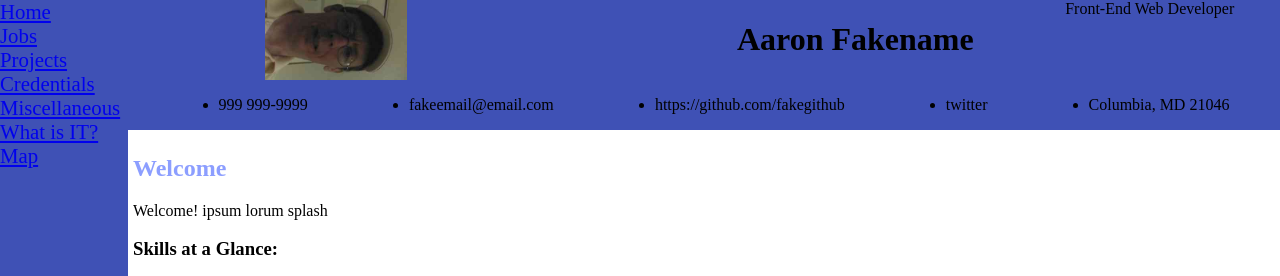
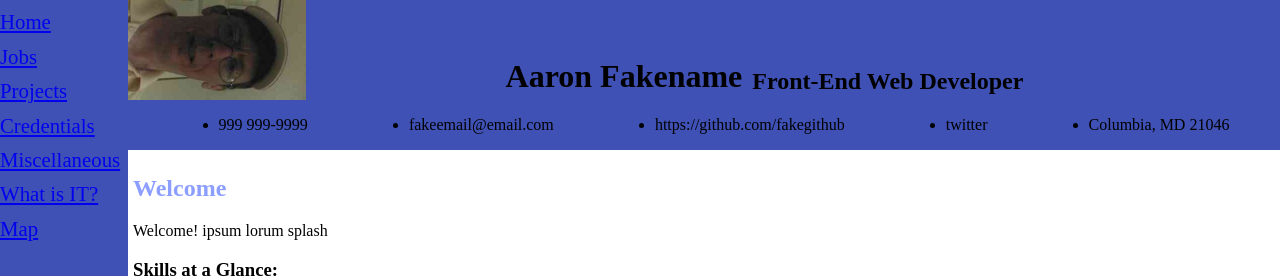
Before and after one commit to aaronbutler/ResumeBase, a website: page index.html in a window 1280 px wide. Shown: the top 276 px of the page. Drawn offline with nearby package versions, Linux system fonts and the light colour scheme; some packages are replaced by stand-ins of ours.

Commit message:
use align-items align-self in header, give space for scrollbar next to map, make circle-pack diameter larger when menu hidden, change menu links to allow room for fingers to tap

```diff
--- a/css/main.css
+++ b/css/main.css
@@ -43,7 +43,7 @@ a:visited {
 
 .menu-item {
 	font-size: 1.3em;
-	padding-left: 0px;
+	padding: 0.5em 0 0 0;
 }
 
 #hamburger svg {
@@ -63,7 +63,7 @@ a:visited {
 }
 
 .top-top-header {
-	max-width: 98%
+	max-width: 98%;
 	display: -webkit-flex;
 	display: flex;
 	flex-direction: row;
@@ -71,7 +71,22 @@ a:visited {
 	flex-wrap: wrap;
 	-webkit-flex-flow: row wrap;
 	flex-flow: row wrap;
-	justify-content: space-around;
+	align-items: center;
+	/*justify-content: space-around;*/
+}
+
+.header-name {
+	font-size: 2em;
+	font-weight: bolder;
+	padding: 5px 5px 5px 5px;
+	align-self: flex-end;
+}
+
+.header-role {
+	font-size: 1.5em;
+	font-weight: bold;
+	padding: 5px 5px 5px 5px;
+	align-self: flex-end;
 }
 
 .contacts {
@@ -190,6 +205,7 @@ section div {
 #map-div {
 	height: 400px;
 	max-height: 100%;
+	max-width: 98%;
 }
 
 footer {
--- a/css/responsive.css
+++ b/css/responsive.css
@@ -1,4 +1,4 @@
-@media only screen and (max-width: 440px) {
+@media only screen and (max-width: 600px) {
 	#hamburger svg {
 		width: 40px;
 		fill: #000;
@@ -25,6 +25,10 @@
 		flex: 1 0 75%;
 	}
 
+	.header-role {
+		font-size: 1em;
+	}
+
 	#topContacts {
 		display: none;
 	}
@@ -39,6 +43,7 @@
 @media only screen and (min-width: 800px) {
 	.biopic {
 		width: 33%;
+		min-height: 100px;
 		background-image: url("../images/biopic-small_lo.jpg");
 		background-size: contain;
 		background-repeat: no-repeat;
--- a/elements/circle-pack/circle-pack.html
+++ b/elements/circle-pack/circle-pack.html
@@ -102,7 +102,10 @@ text {
 //cut and past start
 		//console.log ("Find window size in circle-pack:" + $(window).width());
 		  	//var diameter = 960,
-		var diameter = $(window).width()-200,
+		var w = $(window).width();
+		if(w>=600) {w=w-200;}
+		//var diameter = $(window).width()-200,
+		var diameter = w;
     format = d3.format(",d");
 
 var pack = d3.layout.pack()
--- a/index.html
+++ b/index.html
@@ -21,13 +21,13 @@
 <body>
 <div id="nav-drawer" class="header1">
 	<ul class="main-menu">
-		<li><a class="menu-item" href="#homeSection">Home</a></li>
-		<li><a class="menu-item" href="#jobSection">Jobs</a></li>
-		<li><a class="menu-item" href="#projectSection">Projects</a></li>
-		<li><a class="menu-item" href="#credentialSection">Credentials</a></li>
-		<li><a class="menu-item" href="#miscellaneousSection">Miscellaneous</a></li>
-		<li><a class="menu-item" href="#itSection">What is IT?</a></li>
-		<li><a class="menu-item" href="#mapSection">Map</a></li>
+		<li class="menu-item"><a href="#homeSection">Home</a></li>
+		<li class="menu-item"><a href="#jobSection">Jobs</a></li>
+		<li class="menu-item"><a href="#projectSection">Projects</a></li>
+		<li class="menu-item"><a href="#credentialSection">Credentials</a></li>
+		<li class="menu-item"><a href="#miscellaneousSection">Miscellaneous</a></li>
+		<li class="menu-item"><a href="#itSection">What is IT?</a></li>
+		<li class="menu-item"><a href="#mapSection">Map</a></li>
 	</ul>
 </div>
 <div class="cont">
--- a/js/helper.js
+++ b/js/helper.js
@@ -12,8 +12,8 @@ Cameron Pittman
 These are HTML strings. As part of the course, you'll be using JavaScript functions
 replace the %data% placeholder text you see in them.
 */
-var HTMLheaderName = '<h1 id="name">%data%</h1>';
-var HTMLheaderRole = '<span id="role">%data%</span>';
+var HTMLheaderName = '<div id="name" class="header-name">%data%</div>';
+var HTMLheaderRole = '<div id="role" class="header-role">%data%</div>';
 
 var HTMLcontactGeneric = '<li class="flex-item generic-contact"><span class="white-text">%data%</span></li>';
 var HTMLmobile = '<li class="flex-item contact-item mobile-contact"><span class="white-text">%data%</span></li>';
--- a/js/resumeBuilder.js
+++ b/js/resumeBuilder.js
@@ -67,7 +67,7 @@ education = JSON.parse(education);
 
 //Add the display function to the bio object
 bio.display = function() {
-			console.log("In bio: "+this.name);
+			//console.log("In bio: "+this.name);
 			var formattedName = HTMLheaderName.replace("%data%", bio.name);
 			//console.log("formatted name:" + formattedName);
 			$(".top-top-header").append(formattedName);
@@ -132,14 +132,14 @@ $("#scrolling-content").bind( 'scroll', '#scrolling-content', function(){
 	//console.log("scrolling");
 		if
       ($("#scrolling-content").scrollTop() > 20){
-		  $("#role").addClass("scroll-hide");
+		  //$("#role").addClass("scroll-hide");
 		  $("#topContacts").addClass("scroll-hide");
 		  $("#biopic").addClass("scroll-hide");
 			//updateSliderMargin();
 		}
 		else
 		{
-			$("#role").removeClass("scroll-hide");
+			//$("#role").removeClass("scroll-hide");
 			$("#topContacts").removeClass("scroll-hide");
 			$("#biopic").removeClass("scroll-hide");
 			//updateSliderMargin();
```
